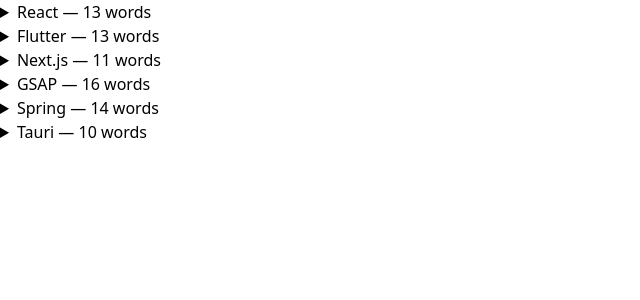
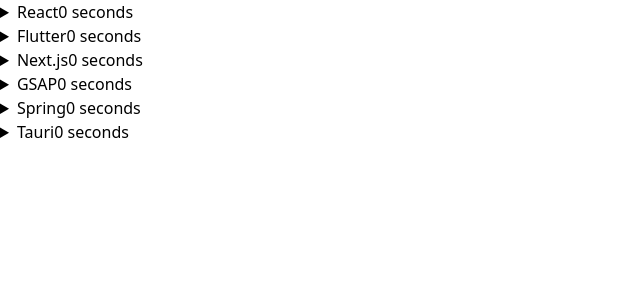
Before and after one commit to Sneha14-Gupta/Bellow, a React (Vite) app: page / in a window 1280 px wide. Shown: the top 300 px of the page, without its empty margins (0-640 px from the left). Built offline with nearby package versions, Linux system fonts and the light colour scheme.

Commit message:
Update Accordion.jsx

```diff
--- a/src/Accordion.jsx
+++ b/src/Accordion.jsx
@@ -1,30 +1,42 @@
-import React from "react";
+import React, { useEffect, useState } from 'react';
 
 function Accordion({
-  title = "title",
-  description = "description",
+  title = 'Title',
+  description = 'Description',
   isOpen = false,
   underline = true,
   showWordCount = false,
-  handleClick=()=>{},
+  onClick = () => {},
 }) {
+  const [readTime, setReadTime] = useState(0);
+
+  useEffect(() => {
+    fetch('https:///', {
+      method: 'POST',
+      headers: {
+        'Content-Type': 'application/json',
+      },
+      body: JSON.stringify({
+        text: description,
+      }),
+    })
+      .then((res) => res.json())
+      .then((data) => setReadTime(data.seconds));
+  });
+
   return (
     <details
-      className="w-80 m-1 p-2 bg-stone-200 "
+      className="w-80 bg-stone-100 m-1 p-2 rounded"
       open={isOpen}
-      onClick={()=>handleClick(title)}
+      onClick={() => onClick(title)}
     >
-      <summary
-        className={`cursor-pointer font-bold hover:underline ${
-          underline && "hover:underline"
-        }`}
-      >
-        {title}{" "}
-        <span className="font-normal text-stone-600">
-          &mdash; {showWordCount && `${description.split(" ").length} words`}
+      <summary className={`cursor-pointer font-bold text-stone-900`}>
+        <span className={`${underline && 'hover:underline'}`}>{title}</span>
+        <span className="font-normal text-zinc-600 text-sm ml-3">
+          {showWordCount && `${readTime} seconds`}
         </span>
       </summary>
-      <p className="text-stone-600">{description}</p>
+      <p className="text-stone-800">{description}</p>
     </details>
   );
 }
```
